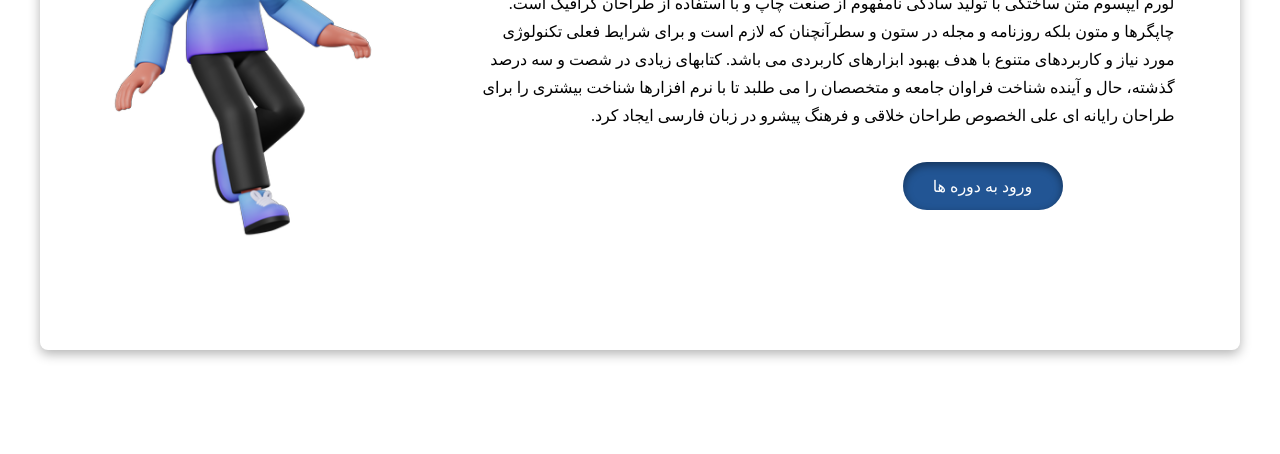
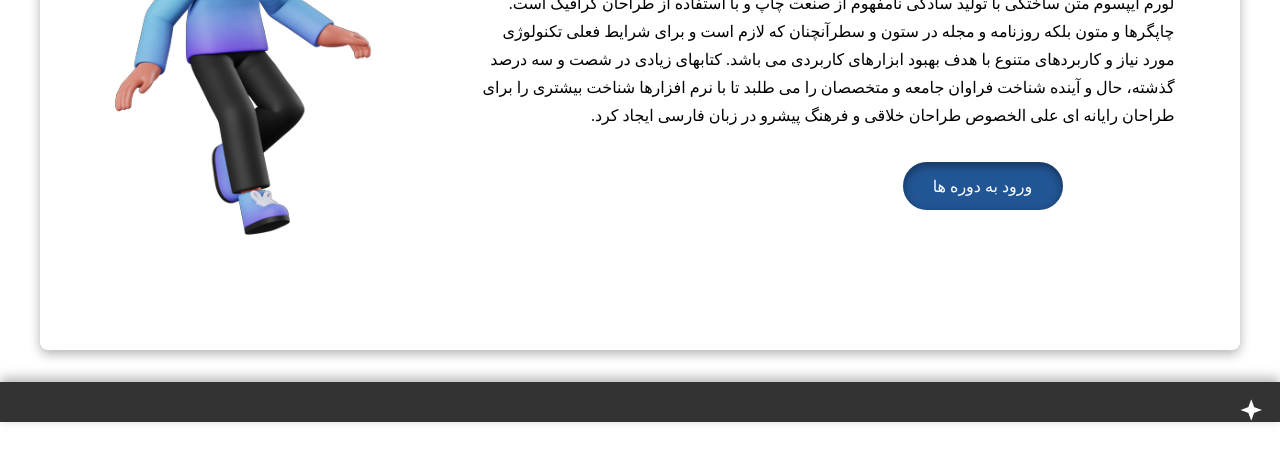
Before and after one commit to the-denim/Test-LoremIpsum, a plain HTML site: page index.html in a window 1280 px wide. Shown: the part 346-800 px from the top of the page. Drawn offline with Linux system fonts and the light colour scheme; a web font is replaced by a local one.

Commit message:
added Footer

```diff
--- a/apps/style/style.css
+++ b/apps/style/style.css
@@ -3,21 +3,23 @@
 *::before {
     padding: 0;
     margin: 0;
-    font-family:shabnam;
+    font-family: shabnam;
 }
 
 @font-face {
     font-family: "shabnam";
     src:
-    url("apps/fonts/shabnam/Shabnam.woff"),
-    url("apps/fonts/shabnam/Shabnam.ttf");
+        url("apps/fonts/shabnam/Shabnam.woff"),
+        url("apps/fonts/shabnam/Shabnam.ttf");
 }
-body{
+
+body {
     position: relative;
     /*background-color: #E1F1FF;*/
     background-image: url(/apps/img/stars2.jpg);
     background-size: 300px;
 }
+
 /*---------------------------topnav-------------------------------*/
 .topnav {
     padding: 1rem 0 1rem 0;
@@ -43,63 +45,73 @@ body{
 .topnav:nth-child(2) {
     grid-area: center;
 }
+
 .topnav:nth-child(3) {
     grid-area: left;
 }
+
 .topnav .left {
     padding-left: 3rem;
     display: flex;
     position: absolute;
     left: 0;
     top: 50%;
-    transform: translate(0,-50%);
+    transform: translate(0, -50%);
 }
+
 .topnav .center {
     position: absolute;
     left: 50%;
     transform: translateX(-50%);
 }
-.topnav .center h1{
+
+.topnav .center h1 {
     padding-top: 0.5rem;
     text-decoration: underline;
 }
+
 .topnav .right {
     padding-right: 3rem;
     display: flex;
     position: absolute;
     right: 0;
     top: 50%;
-    transform: translate(0,-50%);
+    transform: translate(0, -50%);
 
 
 }
+
 .topnav .right .main-nav ul .logo {
     background-color: #225594;
     border-radius: 50%;
     padding: 0.5rem;
 }
 
-.topnav .right .main-nav ul{
+.topnav .right .main-nav ul {
     display: flex;
     list-style: none;
     gap: 1rem;
 
 }
-.topnav .left ul{
+
+.topnav .left ul {
     display: flex;
     list-style: none;
     gap: 1rem;
 
 }
+
 a {
     color: black;
     text-decoration: none;
     font-size: 15px;
 }
-.topnav .left ul li{
+
+.topnav .left ul li {
     padding: 0.25rem;
 }
-.topnav .left ul li button:not(.paragraph){
+
+.topnav .left ul li button:not(.paragraph) {
     background-color: #225594;
     box-shadow: 0 0.2rem 0.5rem rgb(0, 0, 0, 0.4) inset;
     border-style: none;
@@ -108,42 +120,51 @@ a {
     cursor: pointer;
 }
 
-.topnav .left ul li a{
+.topnav .left ul li a {
     color: white;
 }
-.search button{
+
+.search button {
     border-radius: 50%;
     width: 40px;
     height: 40px;
 }
+
 .search {
     object-position: center;
 }
+
 .search img {
     width: 20px;
 
 }
-.cart button{
+
+.cart button {
     border-radius: 50%;
     width: 40px;
     height: 40px;
 
 }
+
 .cart {
     object-position: center;
 }
-.cart img{
+
+.cart img {
     width: 20px;
     object-position: center;
 }
-.login button{
+
+.login button {
     border-radius: 2rem;
     height: 40px;
     width: 7rem;
 }
+
 .paragraph {
     margin-top: 6px;
 }
+
 /*---------------------------land-page-------------------------------*/
 .land-page {
     min-width: 790px;
@@ -153,7 +174,7 @@ a {
     background-color: white;
     display: grid;
     grid-template-areas:
-    "text man";
+        "text man";
     margin: auto;
     margin-top: 4rem;
     box-shadow: 0 0.25rem 0.7rem rgb(0, 0, 0, 0.3);
@@ -162,13 +183,17 @@ a {
     animation-name: transformation;
     animation-duration: 1.5s;
     animation-timing-function: ease-in-out;
+    margin-bottom: 2rem;
 }
+
 .land-page:nth-child(1) {
     grid-area: text;
 }
+
 .land-page:nth-child(2) {
     grid-area: man;
 }
+
 .land-page .man-float {
     padding: 2rem;
     margin: auto;
@@ -179,7 +204,7 @@ a {
     animation-delay: 2s;
 }
 
-.land-page .man-float img{
+.land-page .man-float img {
     width: 270px;
 }
 
@@ -190,12 +215,14 @@ a {
     max-width: 700px;
 
 }
-.land-page .text h1{
+
+.land-page .text h1 {
     padding: 1rem;
     color: #023E8A;
 
 }
-.land-page .text button{
+
+.land-page .text button {
     background-color: #225594;
     border-radius: 3rem;
     box-shadow: 0 0.2rem 0.5rem rgb(0, 0, 0, 0.4) inset;
@@ -210,7 +237,7 @@ a {
     cursor: pointer;
 }
 
-@keyframes float {
+/*@keyframes float {
     0% {
         transform: translateY(0);
     }
@@ -250,24 +277,44 @@ a {
         transform: translateY(0rem);
     }
 }
-
-button:active{
+*/
+button:active {
     animation-name: btnhvr;
     animation-duration: 50ms;
 }
+
 .search img:active {
     animation-name: btnhvr;
     animation-duration: 50ms;
 
 }
+
 .cart img:active {
     animation-name: btnhvr;
     animation-duration: 50ms;
 }
+
 a:hover {
-    color:#1b4271;
+    color: #1b4271;
     border-radius: 0.25rem;
 }
+
 a:active {
     font-weight: 600;
 }
+
+/*---------------------------footer-------------------------------*/
+.footer {
+    position: relative;
+    bottom: 0px;
+    min-width: 790px;
+    background-color: #333;
+    box-shadow: 0 -0.25rem 0.7rem rgb(0, 0, 0, 0.3);
+    grid-template-areas:
+        "right center left";
+    height: 5vh;
+}
+
+.footer .star {
+    padding: 1rem;
+}
--- a/index.html
+++ b/index.html
@@ -64,6 +64,16 @@
             <img src="apps/img/float-vertical.png" alt="man-float">
         </div>
     </div>
+    <div class="footer">
+        <div class="star">
+            <img src="apps/img/Star.png" alt="">
+        </div>
+        <div class="list">
+            <div class="right"></div>
+            <div class="left"></div>
+        </div>
+        <div class="rights"></div>
+    </div>
 </body>
 
 </html>
```
Also changed, not shown: apps/img/Star.png (added).
